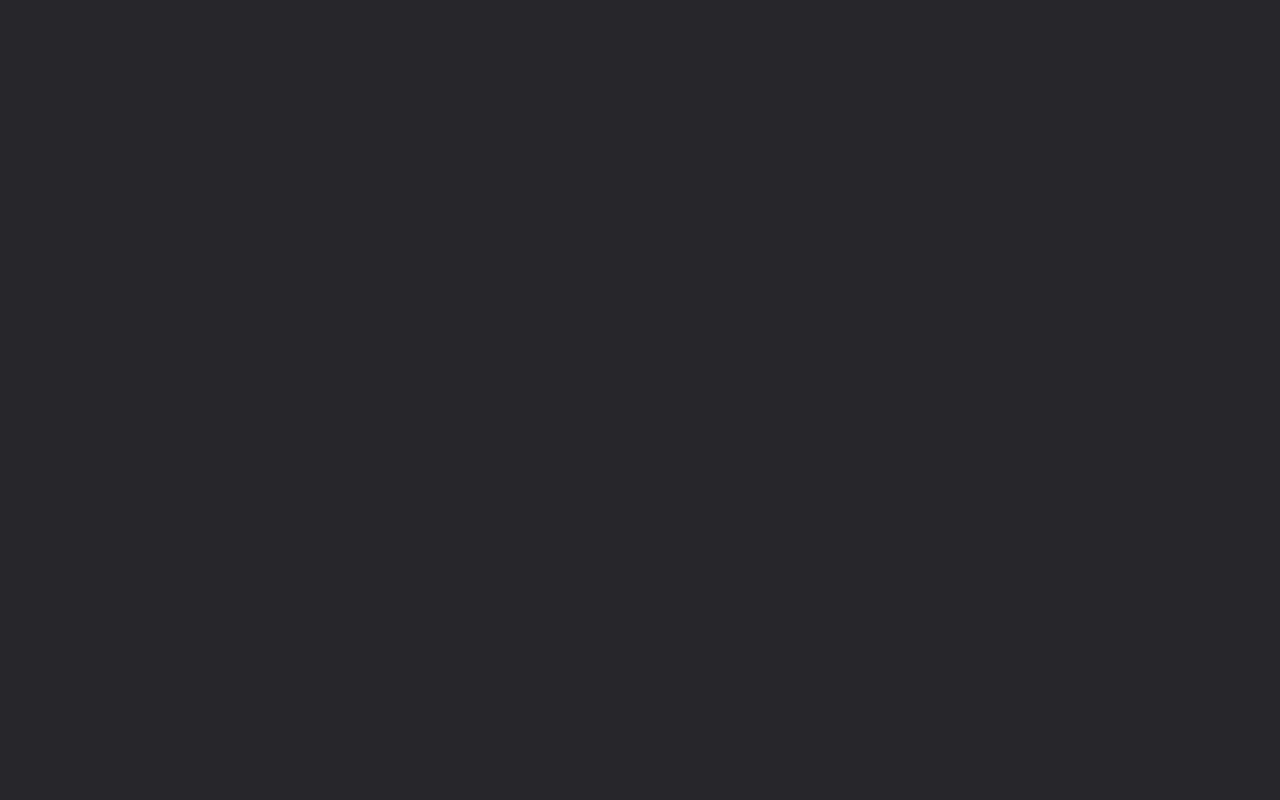
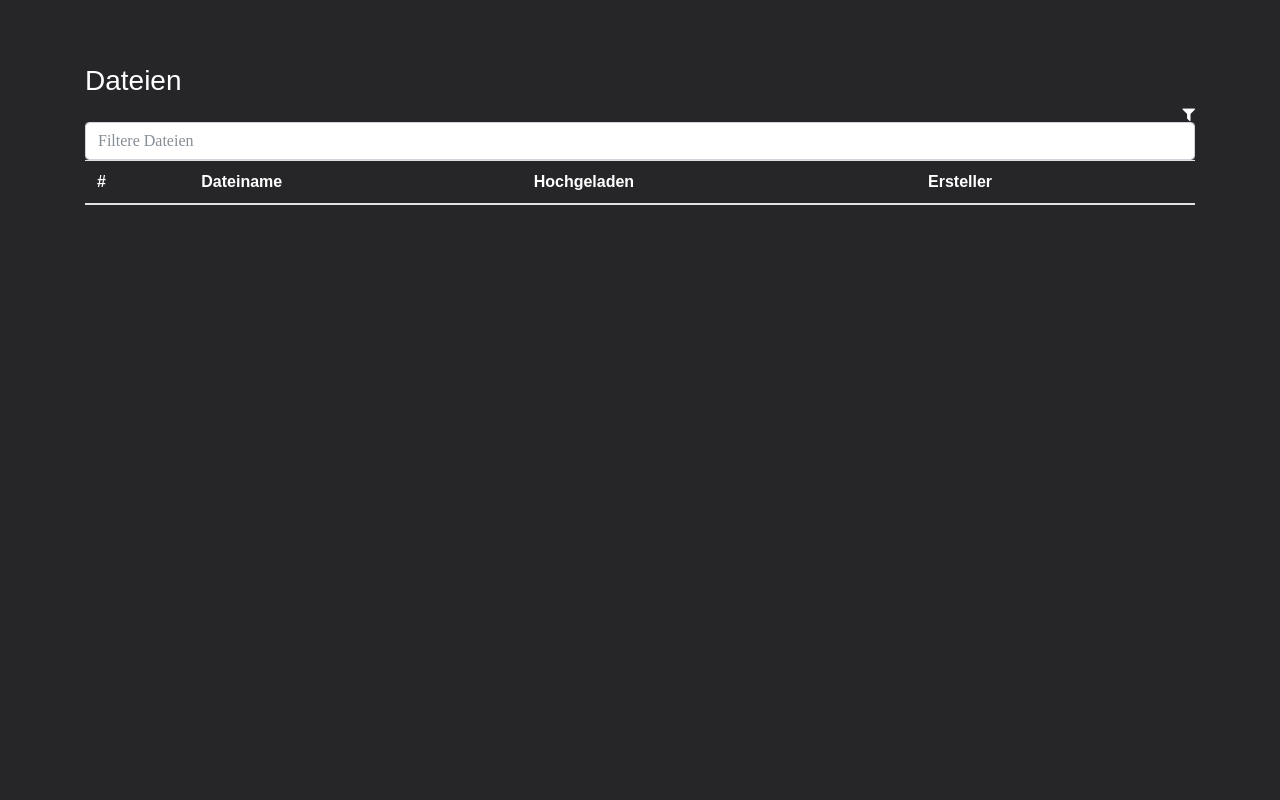
Before and after one commit to zntr1/Cloudio, a PHP site: page /downloadPage.php in a window 1280 px wide. Before the commit the page is empty. Run offline with PHP 8.4, Linux system fonts and the light colour scheme; a user stored in the database is signed in; lists and menus that the app fills with data are empty.

Commit message:
Update der HTML-Struktur, CSS-Struktur, Renamings von Dateien und Variablen

```diff
--- a/css/contentStyles.css
+++ b/css/contentStyles.css
@@ -1,7 +1,12 @@
 
 #content{
-    position: absolute;
-    margin: 5em 10em 5em 10em;
+    margin: 0 15vw 0 0;
+    position: relative !important;
+    margin-left: 5vw;
+    margin-right: 5vw;
+    margin-top: 8vh;
+    height: 92vh;
+    width: 90%;
 
 }
 
@@ -24,3 +29,11 @@
     color: #222;
     border-color: #222;
 }
+
+.list-group-item{
+    width: 500px;
+}
+
+.datafileList{
+    color: black;
+}
--- a/css/styles.css
+++ b/css/styles.css
@@ -9,7 +9,8 @@ body {
     position: relative !important;
     margin-left: 15vw;
     margin-top: 5vh;
-    height: 95vh !important;
+    height: 94.5vh;
+    width: 85vw;
 }
 
 #header{
--- a/public/downloadPage.php
+++ b/public/downloadPage.php
@@ -4,8 +4,10 @@ require_once '../script/readFileSystem.php';
 <html>
 <head>
     <link rel="stylesheet" href="../css/bootstrap.min.css">
+    <link rel="stylesheet" href="https://cdnjs.cloudflare.com/ajax/libs/font-awesome/4.7.0/css/font-awesome.min.css">
     <link rel="stylesheet" href="../css/contentStyles.css">
     <link rel="stylesheet" href="../css/styles.css">
+    <link rel="stylesheet" href="../css/downloadTable.css">
 </head>
 <body>
 
@@ -13,16 +15,40 @@ require_once '../script/readFileSystem.php';
     <div class="container">
         <div class="row">
             <div class="col-lg-12">
-                <ul>
-                    <?php
-                    readFileSystem();
-                    ?>
-                </ul>
+                <div class="panel panel-primary">
+                    <div class="panel-heading">
+                        <h3 class="panel-title">Dateien</h3>
+                        <div class="pull-right">
+							<span class="clickable filter" data-toggle="tooltip" title="" data-container="body"
+                                  data-original-title="Toggle table filter">
+								<i class="fa fa-filter"></i>
+							</span>
+                        </div>
+                    </div>
+                    <div class="panel-body">
+                        <input type="text" class="form-control" id="dev-table-filter" data-action="filter"
+                               data-filters="#dev-table" placeholder="Filtere Dateien">
+                    </div>
+                    <table class="table table-hover" id="dev-table">
+                        <thead>
+                        <tr>
+                            <th>#</th>
+                            <th>Dateiname</th>
+                            <th>Hochgeladen</th>
+                            <th>Ersteller</th>
+                        </tr>
+                        </thead>
+                        <tbody>
+                        <?php
+                        readFileSystem();
+                        ?>
+                        </tbody>
+                    </table>
+                </div>
             </div>
         </div>
     </div>
 </div>
-
 </body>
 
 </html>
--- a/public/index.html
+++ b/public/index.html
@@ -2,10 +2,8 @@
 <html>
 <script src="../jquery-1.7.1.js"></script>
 
-
-
 <link rel="stylesheet" href="https://cdnjs.cloudflare.com/ajax/libs/font-awesome/4.7.0/css/font-awesome.min.css">
-<link rel="stylesheet" href="../css/bootstrap.min.css">
+<!--<link rel="stylesheet" href="../css/bootstrap.min.css">-->
 <link rel="stylesheet" href="../css/w3.css">
 <link rel="stylesheet" href="../css/styles.css">
 
@@ -16,7 +14,7 @@
 <link rel="stylesheet" href="https://fonts.googleapis.com/css?family=Raleway">
 
 
-<body>
+<body id="background">
 
 <!-- Top container -->
 <div id="header" class="w3-bar w3-top" style="z-index:50">
--- a/public/uploadPage.php
+++ b/public/uploadPage.php
@@ -12,10 +12,11 @@
 </head>
 
 <body>
+<div id="content">
     <div class="container">
         <div class="row">
             <div class="col-md-12">
-            <h2>PHP - Multiple Image upload using dropzone.js</h2>
+                <h2> Dateien zum hochladen unten ins Feld ziehen!</h2>
                 <form action="../script/upload2.php" enctype="multipart/form-data" class="dropzone" id="image-upload">
                     <div>
                         <h3>Upload Multiple Image By Click On Box</h3>
@@ -24,10 +25,11 @@
             </div>
         </div>
     </div>
+</div>
 
 <script type="text/javascript">
     Dropzone.options.imageUpload = {
-        maxFilesize:1,
+        maxFilesize: 1,
         acceptedFiles: ".jpeg,.jpg,.png,.gif, .txt"
     };
 </script>
--- a/script/readFileSystem.php
+++ b/script/readFileSystem.php
@@ -9,12 +9,17 @@ session_start();
 // Schleife über alle Dateien im Ordner
 function readFileSystem()
 {
+    $counter = 1;
     $userName = $_SESSION['userName'];
     if ($folder = opendir('../userData/' . $userName . '/')) {
         while (false !== ($entry = readdir($folder))) {
             if ($entry != "." && $entry != "..") {
-                echo "<li><a href='../script/download.php?file=" . $entry . "'>" . $entry . "</a></li>\n";
+                echo "<tr><td>$counter</td><td>$entry</td></tr>";
+//                echo "<li><a href='../script/download.php?file=" . $entry . "'>" . $entry . "</a></li>\n";
+//                echo "<li class=\"list-group-item list-group-item-dark\"><a class=\"datafileList\" href='../script/download.php?file=" . $entry . "'>" . $entry . "</a></li>";
+                $counter++;
             }
+
         }
         closedir($folder);
     }
--- a/script/upload2.php
+++ b/script/upload2.php
@@ -8,7 +8,6 @@
 session_start();
 $userName = $_SESSION['userName'];
 $path = '../userData/' . $userName;
-$uploadDir = $path;
 
 if (!empty($_FILES)) {
     $tmpFile = $_FILES['file']['tmp_name'];
@@ -16,5 +15,4 @@ if (!empty($_FILES)) {
     move_uploaded_file($tmpFile,$filename);
 }
 
-
 ?>
```
Lines whose indentation alone changed are shown as unchanged.
